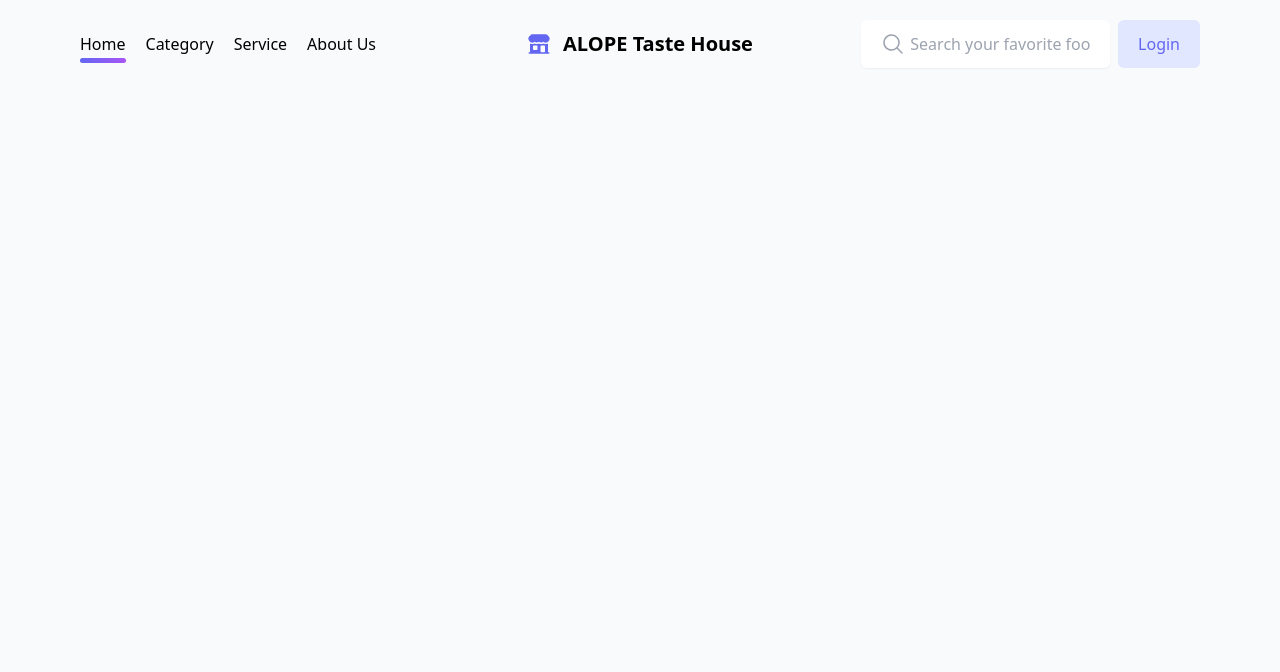
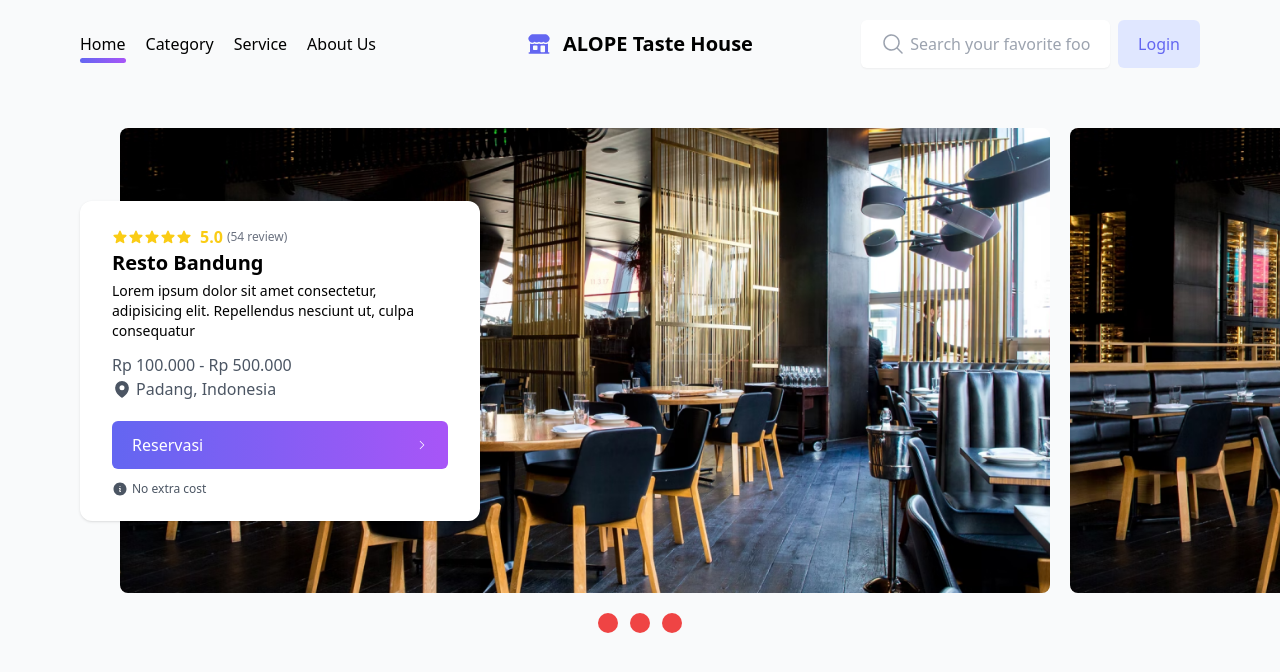
Before and after one commit to ilhamhafidz404/TEKNOVISTAFEST_alope-taste-house, a React (Vite) app: page / in a window 1280 px wide. Shown: the top 672 px of the page. Built offline with nearby package versions, Linux system fonts and the light colour scheme.

Commit message:
Header Component -onprogress

```diff
--- a/src/App.tsx
+++ b/src/App.tsx
@@ -1,9 +1,11 @@
+import Header from "./components/header";
 import Navbar from "./components/navbar";
 
 export default function App() {
   return (
     <>
       <Navbar />
+      <Header />
     </>
   );
 }
--- /dev/null
+++ b/src/components/header/card.tsx
@@ -0,0 +1,91 @@
+import StarIcon from "../icons/star";
+
+export default function HeaderCard({
+  position,
+  textAlign,
+  justifyContent,
+}: {
+  position: string;
+  textAlign: string;
+  justifyContent: string;
+}) {
+  return (
+    <div
+      className={`${position} ${textAlign} bg-white absolute top-1/2 -translate-y-1/2 py-6 px-8 rounded-xl shadow w-[400px]`}
+    >
+      <div className={`${justifyContent} flex items-center gap-2`}>
+        <div className="flex items-center">
+          <StarIcon />
+          <StarIcon />
+          <StarIcon />
+          <StarIcon />
+          <StarIcon />
+        </div>
+        <div className="flex items-center gap-1">
+          <p className="text-yellow-400 font-semibold">5.0</p>
+          <p className="text-xs text-gray-500">(54 review)</p>
+        </div>
+      </div>
+      <h4 className="text-xl font-bold mb-1">Resto Bandung</h4>
+      <p className="text-sm mb-3">
+        Lorem ipsum dolor sit amet consectetur, adipisicing elit. Repellendus
+        nesciunt ut, culpa consequatur
+      </p>
+      <p className="text-gray-600 font-medium">Rp 100.000 - Rp 500.000</p>
+      <p
+        className={`${justifyContent} text-gray-600 flex gap-1 items-center mb-5`}
+      >
+        <svg
+          xmlns="http://www.w3.org/2000/svg"
+          viewBox="0 0 24 24"
+          fill="currentColor"
+          className="size-5"
+        >
+          <path
+            fillRule="evenodd"
+            d="m11.54 22.351.07.04.028.016a.76.76 0 0 0 .723 0l.028-.015.071-.041a16.975 16.975 0 0 0 1.144-.742 19.58 19.58 0 0 0 2.683-2.282c1.944-1.99 3.963-4.98 3.963-8.827a8.25 8.25 0 0 0-16.5 0c0 3.846 2.02 6.837 3.963 8.827a19.58 19.58 0 0 0 2.682 2.282 16.975 16.975 0 0 0 1.145.742ZM12 13.5a3 3 0 1 0 0-6 3 3 0 0 0 0 6Z"
+            clipRule="evenodd"
+          />
+        </svg>
+        Padang, Indonesia
+      </p>
+
+      <div className={`flex ${justifyContent}`}>
+        <button
+          className={`w-full px-5 py-3 rounded-md bg-gradient-to-r from-indigo-500 to-purple-500 hover:to-indigo-500 hover:from-purple-500 text-white flex items-center justify-between gap-2`}
+        >
+          Reservasi
+          <svg
+            xmlns="http://www.w3.org/2000/svg"
+            viewBox="0 0 24 24"
+            fill="currentColor"
+            className="size-3"
+          >
+            <path
+              fillRule="evenodd"
+              d="M16.28 11.47a.75.75 0 0 1 0 1.06l-7.5 7.5a.75.75 0 0 1-1.06-1.06L14.69 12 7.72 5.03a.75.75 0 0 1 1.06-1.06l7.5 7.5Z"
+              clipRule="evenodd"
+            />
+          </svg>
+        </button>
+      </div>
+      <p
+        className={`${justifyContent} flex gap-1 text-gray-600 text-xs items-center mt-3`}
+      >
+        <svg
+          xmlns="http://www.w3.org/2000/svg"
+          viewBox="0 0 24 24"
+          fill="currentColor"
+          className="size-4"
+        >
+          <path
+            fillRule="evenodd"
+            d="M2.25 12c0-5.385 4.365-9.75 9.75-9.75s9.75 4.365 9.75 9.75-4.365 9.75-9.75 9.75S2.25 17.385 2.25 12Zm8.706-1.442c1.146-.573 2.437.463 2.126 1.706l-.709 2.836.042-.02a.75.75 0 0 1 .67 1.34l-.04.022c-1.147.573-2.438-.463-2.127-1.706l.71-2.836-.042.02a.75.75 0 1 1-.671-1.34l.041-.022ZM12 9a.75.75 0 1 0 0-1.5.75.75 0 0 0 0 1.5Z"
+            clipRule="evenodd"
+          />
+        </svg>
+        No extra cost
+      </p>
+    </div>
+  );
+}
--- /dev/null
+++ b/src/components/header/index.tsx
@@ -0,0 +1,36 @@
+import HeaderCard from "./card";
+
+export default function Header() {
+  return (
+    <>
+      <header
+        className="overflow-scroll pl-20 mt-10"
+        style={{ scrollSnapType: "x mandatory" }}
+      >
+        <div className="flex gap-5 w-[calc(100vw*2-600px)]">
+          <div className="relative pl-10" style={{ scrollSnapAlign: "center" }}>
+            <HeaderCard
+              position="left-0"
+              textAlign="text-left"
+              justifyContent="justify-start"
+            />
+            <img src="/slider/1.png" alt="" className="rounded-lg" />
+          </div>
+          <div className="relative pr-10" style={{ scrollSnapAlign: "center" }}>
+            <HeaderCard
+              position="right-0"
+              textAlign="text-right"
+              justifyContent="justify-end"
+            />
+            <img src="/slider/1.png" alt="" className="rounded-lg" />
+          </div>
+        </div>
+      </header>
+      <div className="flex items-center gap-3 justify-center mt-5">
+        <span className="inline-block w-5 h-5 bg-red-500 rounded-full"></span>
+        <span className="inline-block w-5 h-5 bg-red-500 rounded-full"></span>
+        <span className="inline-block w-5 h-5 bg-red-500 rounded-full"></span>
+      </div>
+    </>
+  );
+}
--- /dev/null
+++ b/src/components/icons/star.tsx
@@ -0,0 +1,16 @@
+export default function StarIcon() {
+  return (
+    <svg
+      xmlns="http://www.w3.org/2000/svg"
+      viewBox="0 0 24 24"
+      fill="currentColor"
+      className="size-4 text-yellow-400"
+    >
+      <path
+        fillRule="evenodd"
+        d="M10.788 3.21c.448-1.077 1.976-1.077 2.424 0l2.082 5.006 5.404.434c1.164.093 1.636 1.545.749 2.305l-4.117 3.527 1.257 5.273c.271 1.136-.964 2.033-1.96 1.425L12 18.354 7.373 21.18c-.996.608-2.231-.29-1.96-1.425l1.257-5.273-4.117-3.527c-.887-.76-.415-2.212.749-2.305l5.404-.434 2.082-5.005Z"
+        clipRule="evenodd"
+      />
+    </svg>
+  );
+}
```
Also changed, not shown: public/slider/1.png (added).
